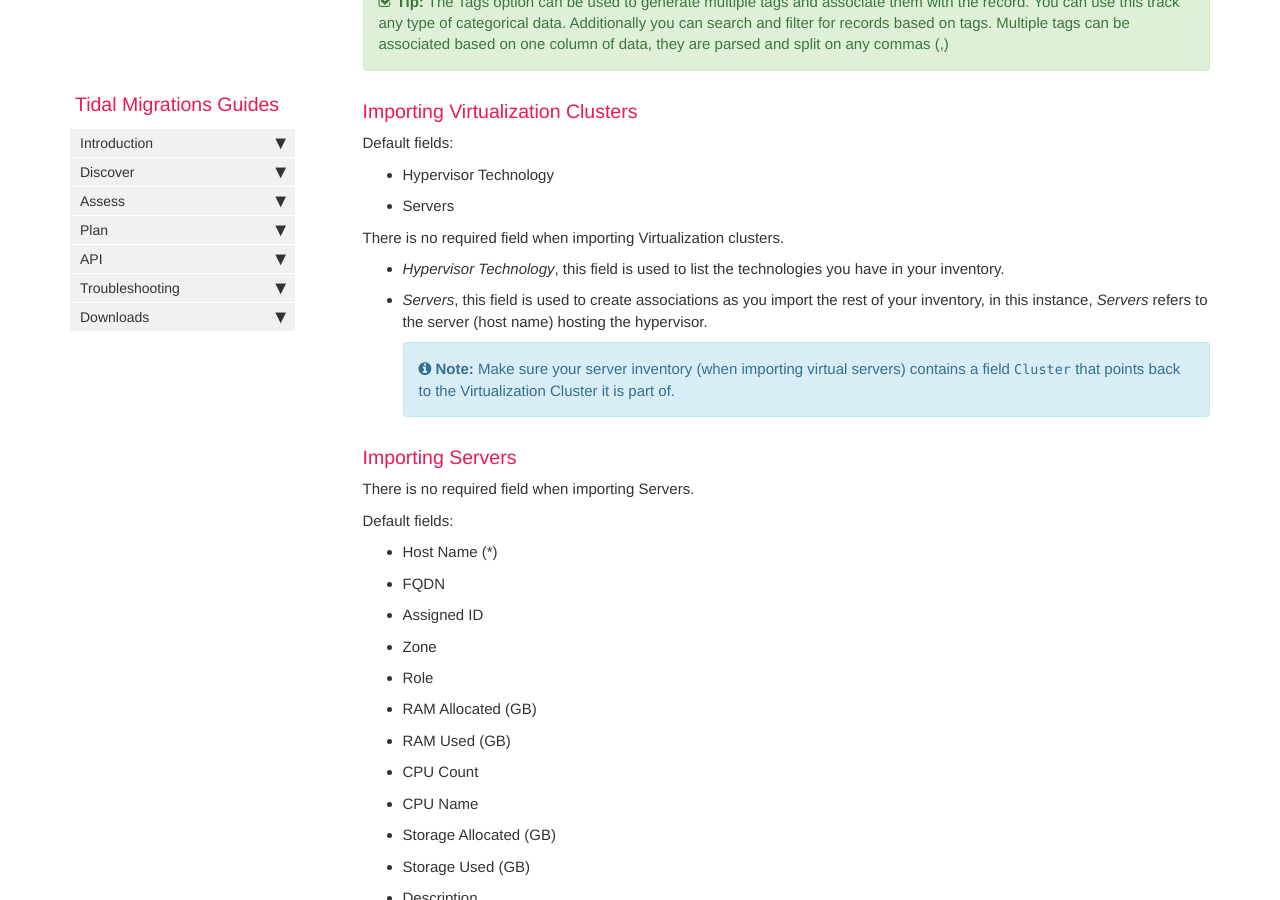
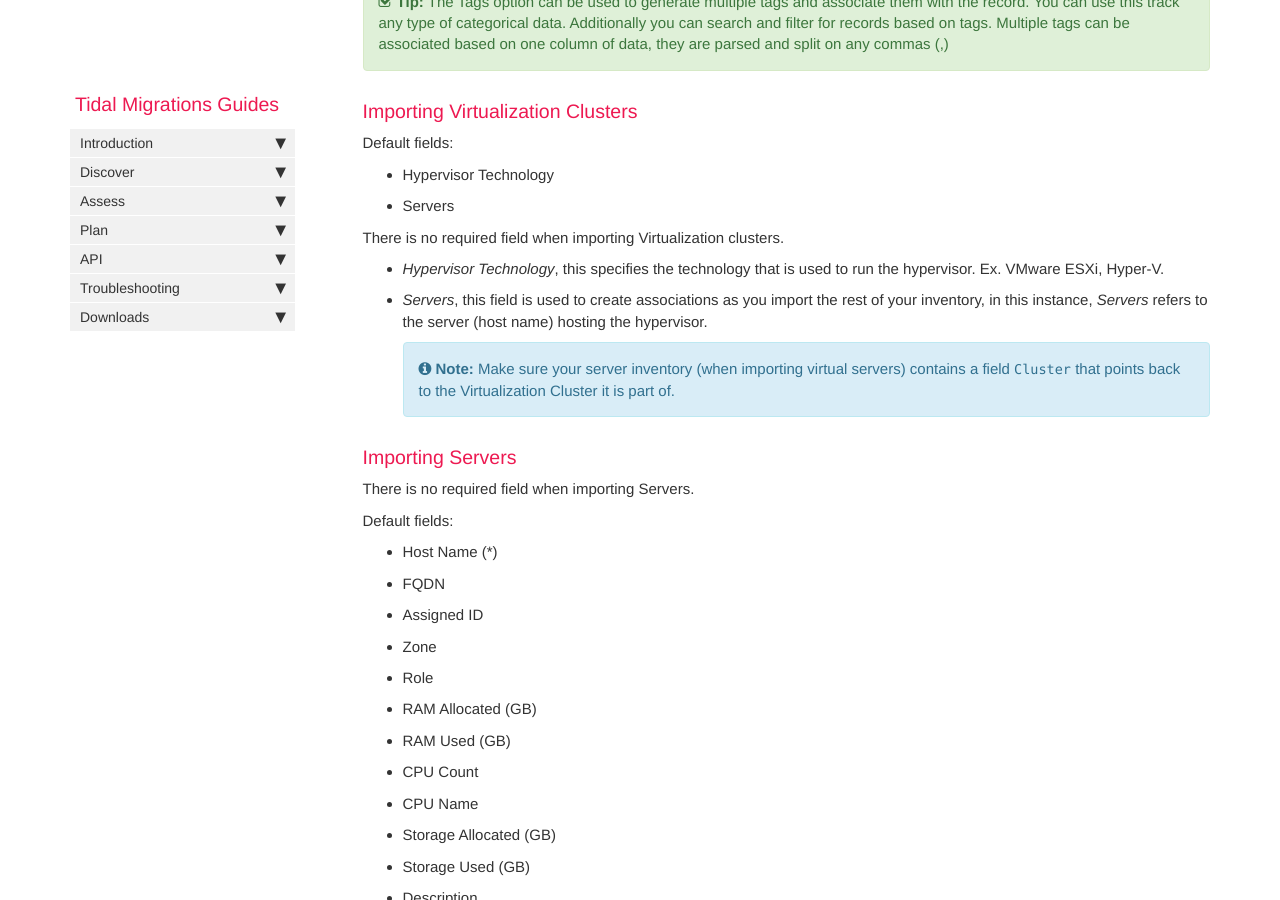
Before and after one commit to tidalmigrations/tidalmigrations.github.io, a Jekyll site: the page built from pages/user guides/importing_to_excel.md, in a window 1280 px wide and 900 px high, scrolled down 1993 px. Built offline with Jekyll 4.4.1, drawn with Linux system fonts in a browser that asks for light colours; nearby versions of some CDN libraries; comment, search, counter and statistics services are not loaded.

Commit message:
Update pages/user guides/importing_to_excel.md
Co-authored-by: Philip Rees <philrees@gmail.com>

```diff
--- a/pages/user guides/importing_to_excel.md
+++ b/pages/user guides/importing_to_excel.md
@@ -66,7 +66,7 @@ Default fields:
 
 There is no required field when importing Virtualization clusters.
 
-* _Hypervisor Technology_, this field is used to list the technologies you have in your inventory.
+* _Hypervisor Technology_, this specifies the technology that is used to run the hypervisor. Ex. VMware ESXi, Hyper-V.
 
 * _Servers_, this field is used to create associations as you import the rest of your inventory, in this instance, _Servers_ refers to the server (host name) hosting the hypervisor.
 
```
